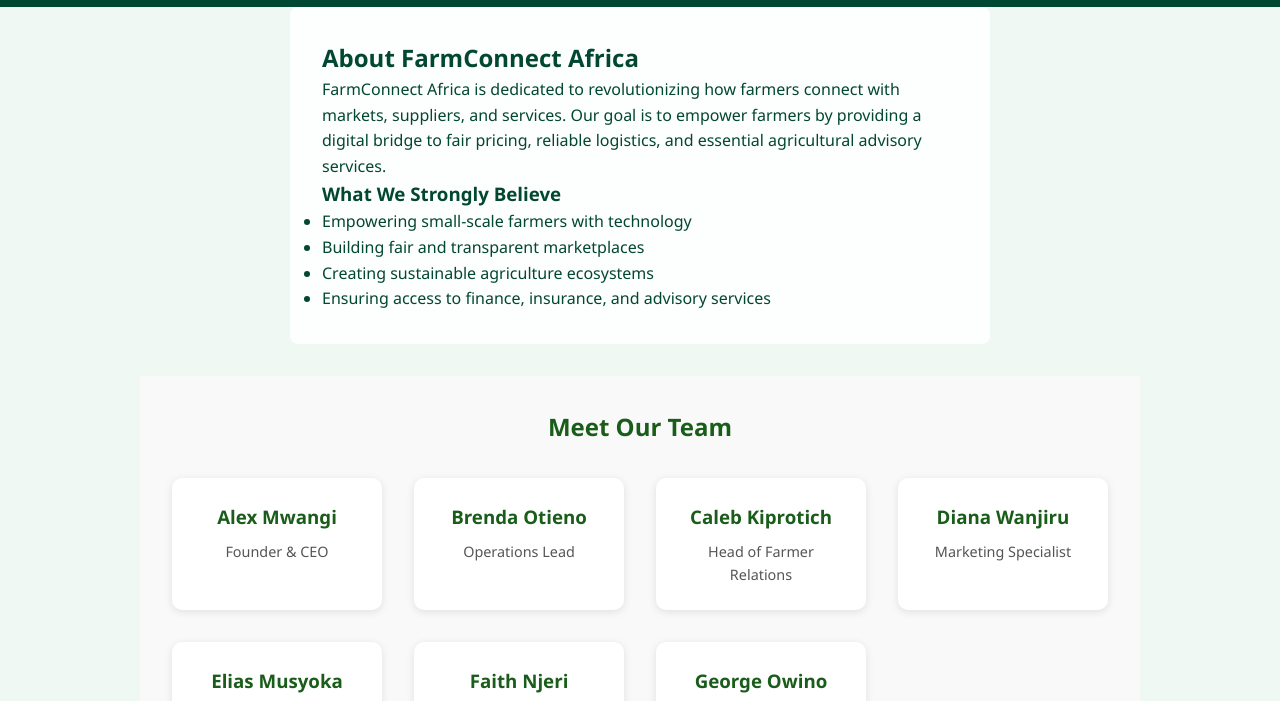
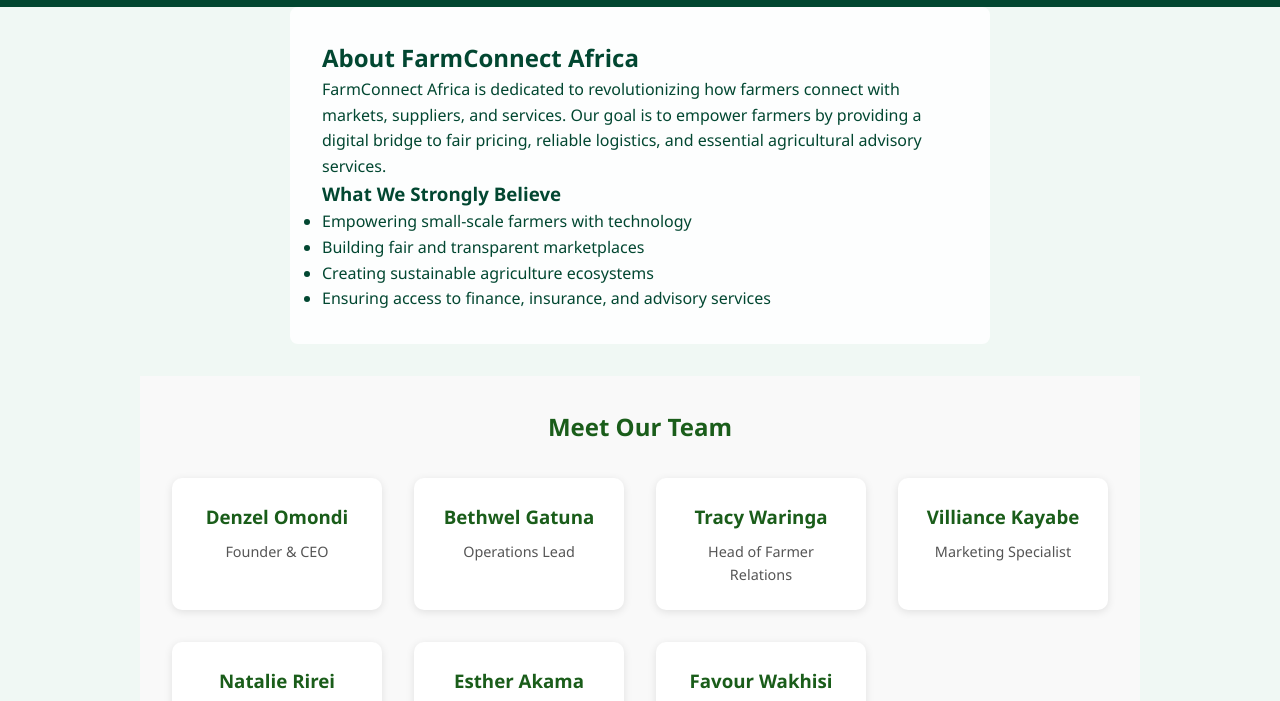
Before and after one commit to denzel-source/Farm_Connect, a plain HTML site: page About.html in a window 1280 px wide. Shown: the part 97-798 px from the top of the page. Drawn offline with Linux system fonts and the light colour scheme.

Commit message:
Updated_names

```diff
--- a/About.html
+++ b/About.html
@@ -51,31 +51,31 @@
             <h2>Meet Our Team</h2>
             <div class="team-grid">
               <div class="team-card">
-                <h3>Alex Mwangi</h3>
+                <h3>Denzel Omondi</h3>
                 <p>Founder & CEO</p>
               </div>
               <div class="team-card">
-                <h3>Brenda Otieno</h3>
+                <h3>Bethwel Gatuna</h3>
                 <p>Operations Lead</p>
               </div>
               <div class="team-card">
-                <h3>Caleb Kiprotich</h3>
+                <h3>Tracy Waringa</h3>
                 <p>Head of Farmer Relations</p>
               </div>
               <div class="team-card">
-                <h3>Diana Wanjiru</h3>
+                <h3>Villiance Kayabe</h3>
                 <p>Marketing Specialist</p>
               </div>
               <div class="team-card">
-                <h3>Elias Musyoka</h3>
+                <h3>Natalie Rirei</h3>
                 <p>Technology Officer</p>
               </div>
               <div class="team-card">
-                <h3>Faith Njeri</h3>
+                <h3>Esther Akama</h3>
                 <p>Customer Success Manager</p>
               </div>
               <div class="team-card">
-                <h3>George Owino</h3>
+                <h3>Favour Wakhisi</h3>
                 <p>Finance & Strategy</p>
               </div>
             </div>
```
